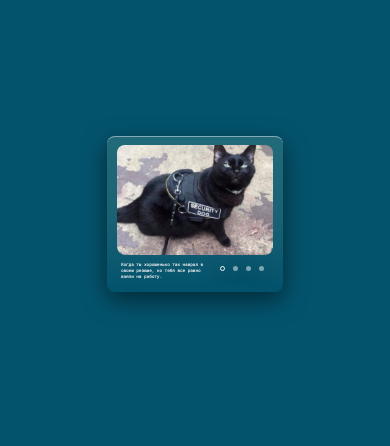
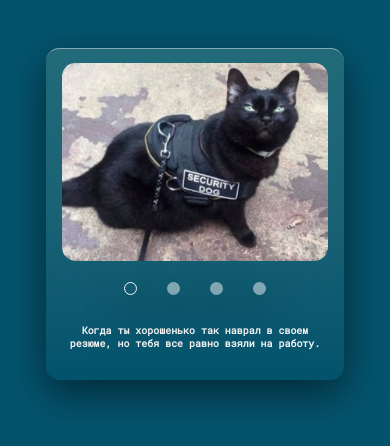
Before and after one commit to hell-llex/cssMemSlider, a plain HTML site: page mem-slider/index.html in a window 390 px wide. Shown: the part 208-654 px from the top of the page. Drawn offline with Linux system fonts and the light colour scheme.

Commit message:
feat: add adaptive style < 768px (Sat, May 14, 2022 08:22:31 PM)

```diff
--- a/mem-slider/css/style.css
+++ b/mem-slider/css/style.css
@@ -206,3 +206,59 @@ body {
 #slide-4:checked ~ .container-controls .slider-text .carousel-text {
 	transform: translateX(-72rem);
 }
+
+@media screen and (max-width: 1024px) {
+	html {
+		font-size: 1.5vw;
+	}
+	.carousel-text p {
+		font-size: 1.2rem;
+	}
+}
+@media screen and (max-width: 768px) {
+	html {
+		font-size: 1.7vw;
+	}
+	.container {
+		height: 50rem;
+	}
+	.container-controls {
+		flex-direction: column-reverse;
+		gap: 1rem;
+		width: 40rem;
+		height: 15rem;
+	}
+	.slider-text {
+		width: 40rem;
+	}
+	.carousel-text p {
+		padding: 0.5rem 0rem;
+		width: 38rem;
+		height: 6rem;
+		font-size: 1.5rem;
+		text-align: center;
+	}
+	.controls {
+		align-items: center;
+		gap: 1.5rem;
+		padding: 0rem 1rem;
+		width: 30rem;
+	}
+	.controls label {
+		width: 5rem;
+		height: 5rem;
+	}
+	.point{
+		width: 2rem;
+		height: 2rem;
+	}
+	#slide-2:checked ~ .container-controls .slider-text .carousel-text {
+		transform: translateX(-40rem);
+	}
+	#slide-3:checked ~ .container-controls .slider-text .carousel-text {
+		transform: translateX(-80rem);
+	}
+	#slide-4:checked ~ .container-controls .slider-text .carousel-text {
+		transform: translateX(-120rem);
+	}
+}
```
